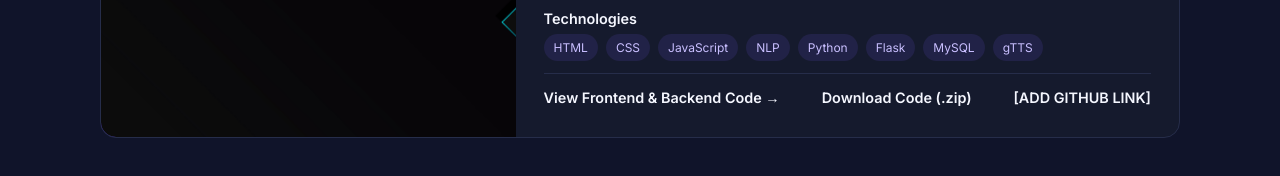
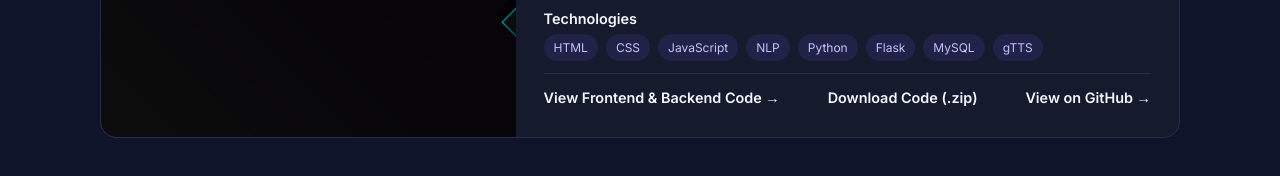
Before and after one commit to mohinipragada/mohini, a plain HTML site: page index.html in a window 1280 px wide. Shown: the part 2937-3113 px from the top of the page. Drawn offline with Linux system fonts and the light colour scheme.

Commit message:
Link translation project card to its GitHub folder
Co-Authored-By: Claude Opus 5.5 <noreply@anthropic.com>

```diff
--- a/index.html
+++ b/index.html
@@ -241,8 +241,7 @@
             <div class="project-links">
               <a href="projects/nlp-translator/code.html">View Frontend &amp; Backend Code &rarr;</a>
               <a href="projects/nlp-translator/nlp-translator-code.zip" download>Download Code (.zip)</a>
-              <!-- Replace this placeholder with your real GitHub repository link -->
-              <a href="#">[ADD GITHUB LINK]</a>
+              <a href="https://github.com/mohinipragada/mohini/tree/main/nlp-translation-project" target="_blank" rel="noopener">View on GitHub &rarr;</a>
             </div>
           </div>
         </article>
```
